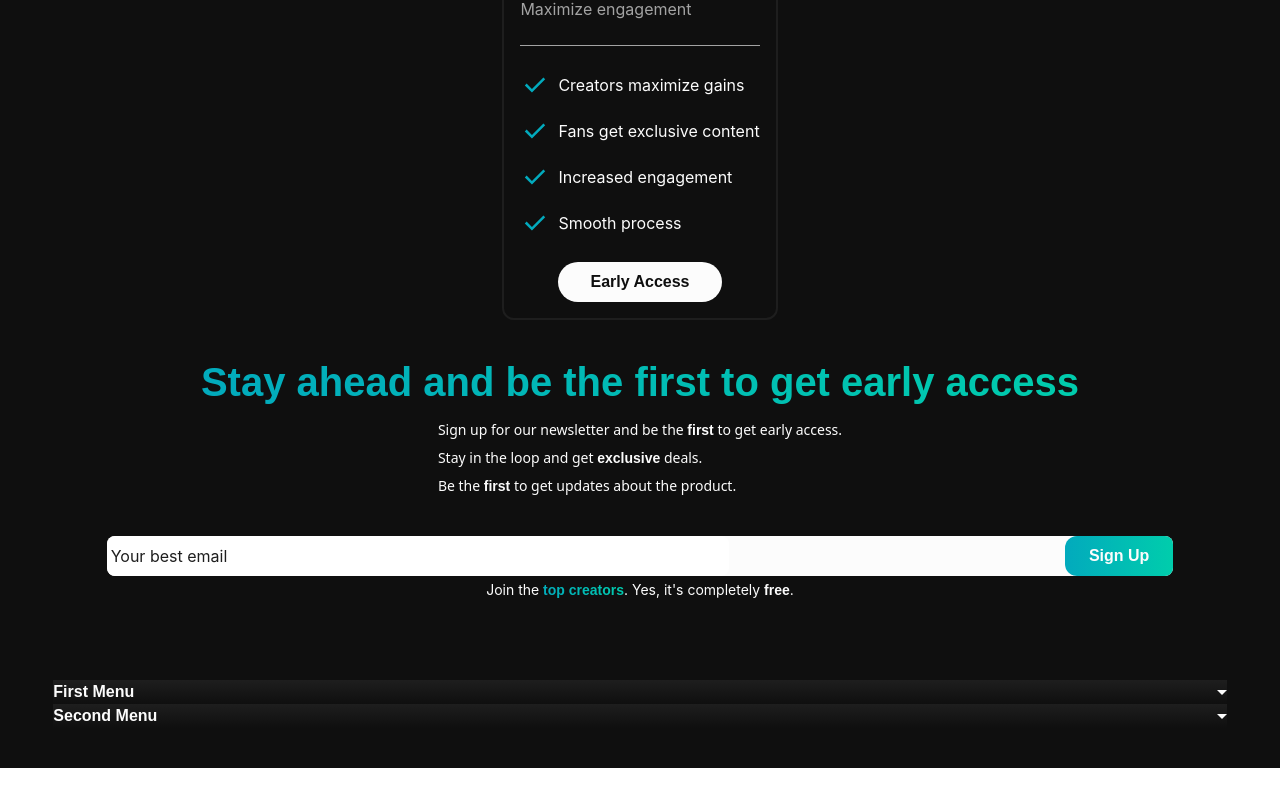
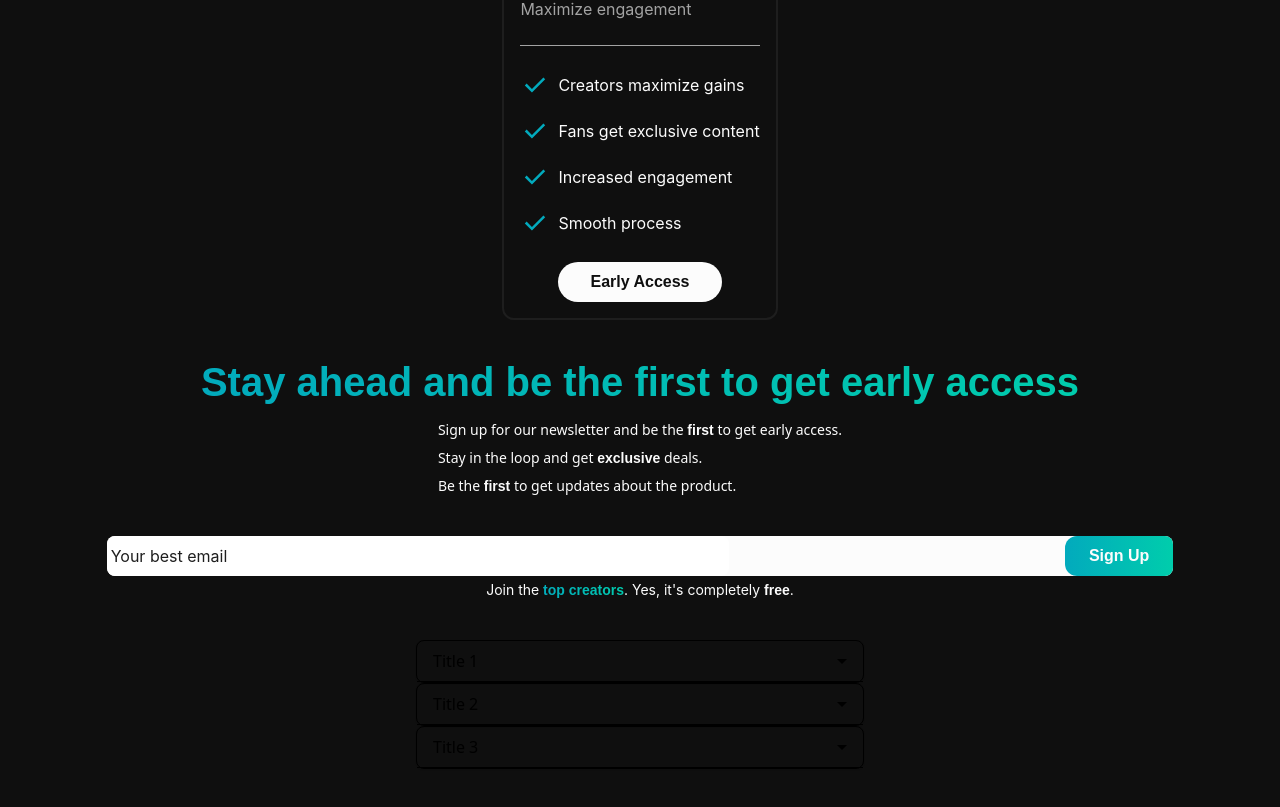
Before and after one commit to DamoFD/biddingfans-landing, a Vue app: page / in a window 1280 px wide. Shown: the part 3275-4082 px from the top of the page. Before the commit the page ends 4043 px from the top, so only its background shows below. Built offline with nearby package versions, Linux system fonts and the light colour scheme; a web font is replaced by a local one.

Commit message:
faq dropdown boiler

```diff
--- a/src/App.vue
+++ b/src/App.vue
@@ -1,7 +1,7 @@
 <script setup>
-import Home from './Pages/HomeLanding.vue';
+import HomeLanding from './Pages/HomeLanding.vue';
 </script>
 
 <template>
-  <Home />
+  <HomeLanding />
 </template>
--- a/src/Pages/HomeLanding.vue
+++ b/src/Pages/HomeLanding.vue
@@ -140,7 +140,7 @@ import FaqDropdown from '../components/FaqDropdown.vue';
       </div>
     </section>
     <!-- FAQ Section -->
-    <section id="faq" class="w-full flex justify-center pt-10">
+    <section id="faq" class="w-full flex justify-center py-10">
       <div class="w-11/12">
         <FaqDropdown />
       </div>
--- a/src/components/FaqDropdown.vue
+++ b/src/components/FaqDropdown.vue
@@ -1,58 +1,49 @@
+<template>
+  <div class="w-full max-w-md mx-auto">
+    <div
+        class="border border-gray-300 rounded-lg shadow-sm"
+        v-for="(item, i) in items"
+        :key="i"
+    >
+      <button
+          @click="toggle(i)"
+          class="w-full text-left px-4 py-2 text-gray-700 bg-white hover:bg-gray-100 flex justify-between items-center"
+      >
+        {{ item.title }}
+        <span class="arrow" :class="{ 'rotate-180': open === i}" />
+      </button>
+
+      <div
+          class="border-t border-gray-300 bg-gray-50 overflow-hidden transition-all ease-in-out duration-500"
+          :class="open === i ? 'max-h-20' : 'max-h-0'"
+      >
+        <div class="px-4 py-2">
+          {{ item.content }}
+        </div>
+      </div>
+    </div>
+  </div>
+</template>
+
 <script setup>
 import { ref } from 'vue';
 
-const links = ref([
-  {
-    name: 'First Menu',
-    active: false,
-    showMenu: false,
-    items: ['Item 1', 'Item 2', 'Item 3', 'Item 4'],
-  },
-  {
-    name: 'Second Menu',
-    active: false,
-    showMenu: false,
-    items: ['Item 1', 'Item 2', 'Item 3', 'Item 4'],
-  },
-  // Add more links as needed...
+const items = ref([
+  { title: 'Title 1', content: 'Content 1' },
+  { title: 'Title 2', content: 'Content 2' },
+  { title: 'Title 3', content: 'Content 3' },
 ]);
 
-const toggleActive = (index) => {
-  links.value.forEach((link, i) => {
-    if (i === index) {
-      link.active = !link.active;
-      link.showMenu = !link.showMenu;
-    } else {
-      link.active = false;
-      link.showMenu = false;
-    }
-  });
+const open = ref(null);
+
+const toggle = (i) => {
+  if (open.value === i) {
+    open.value = null;
+  } else {
+    open.value = i;
+  }
 };
 </script>
-
-<template>
-<div class="w-full my-10">
-    <div
-        v-for="(link, index) in links"
-        :key="index"
-        class="w-full"
-    >
-      <div class="flex items-center justify-between bg-gradient-to-t from-brand-black to-brand-neutral">
-      <h3 class="text-brand-white font-nunito font-extrabold" @click="toggleActive(index)">
-        {{ link.name }}
-      </h3>
-      <span class="arrow" :class="{ 'rotate-180': link.showMenu}"></span>
-      </div>
-      <transition name="slide">
-        <ul v-show="link.showMenu" class="bg-white slide-down" :style="{height: link.showMenu ? `${link.items.length * 50}px` : '0'}">
-          <li v-for="(item, itemIndex) in link.items" :key="`item-${itemIndex}`">
-            <a class="text-brand-white" href="#">{{ item }}</a>
-          </li>
-        </ul>
-      </transition>
-    </div>
-</div>
-</template>
 
 <style scoped>
 .arrow {
@@ -61,17 +52,11 @@ const toggleActive = (index) => {
   height: 0;
   border-left: 5px solid transparent;
   border-right: 5px solid transparent;
-  border-top: 5px solid #FCFCFC;
-  transition: transform .5s ease-in-out;
+  border-top: 5px solid black;
+  transition: transform .3s ease-in-out;
 }
 
 .rotate-180 {
   transform: rotate(180deg);
 }
-
-.slide-down {
-  overflow: hidden;
-  transition: height .3s ease-in-out;
-}
-
 </style>
```
